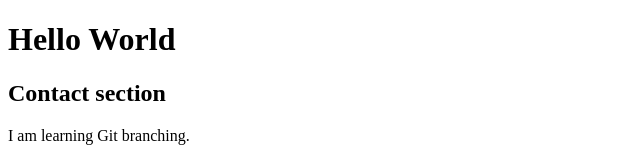
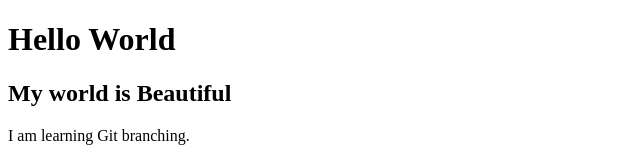
Before and after one commit to Hemanth3359/idx, a plain HTML site: page index.html in a window 1280 px wide. Shown: the top 161 px of the page, without its empty margins (0-640 px from the left). Drawn offline with Linux system fonts and the light colour scheme.

Commit message:
New feature

```diff
--- a/index.html
+++ b/index.html
@@ -6,7 +6,7 @@
 <body>
   <h1>Hello World</h1>
   <section id="about">
-    <h2>Contact section</h2>
+    <h2>My world is Beautiful</h2>
     <p>I am learning Git branching.</p>
   </section>
 </body>
```
